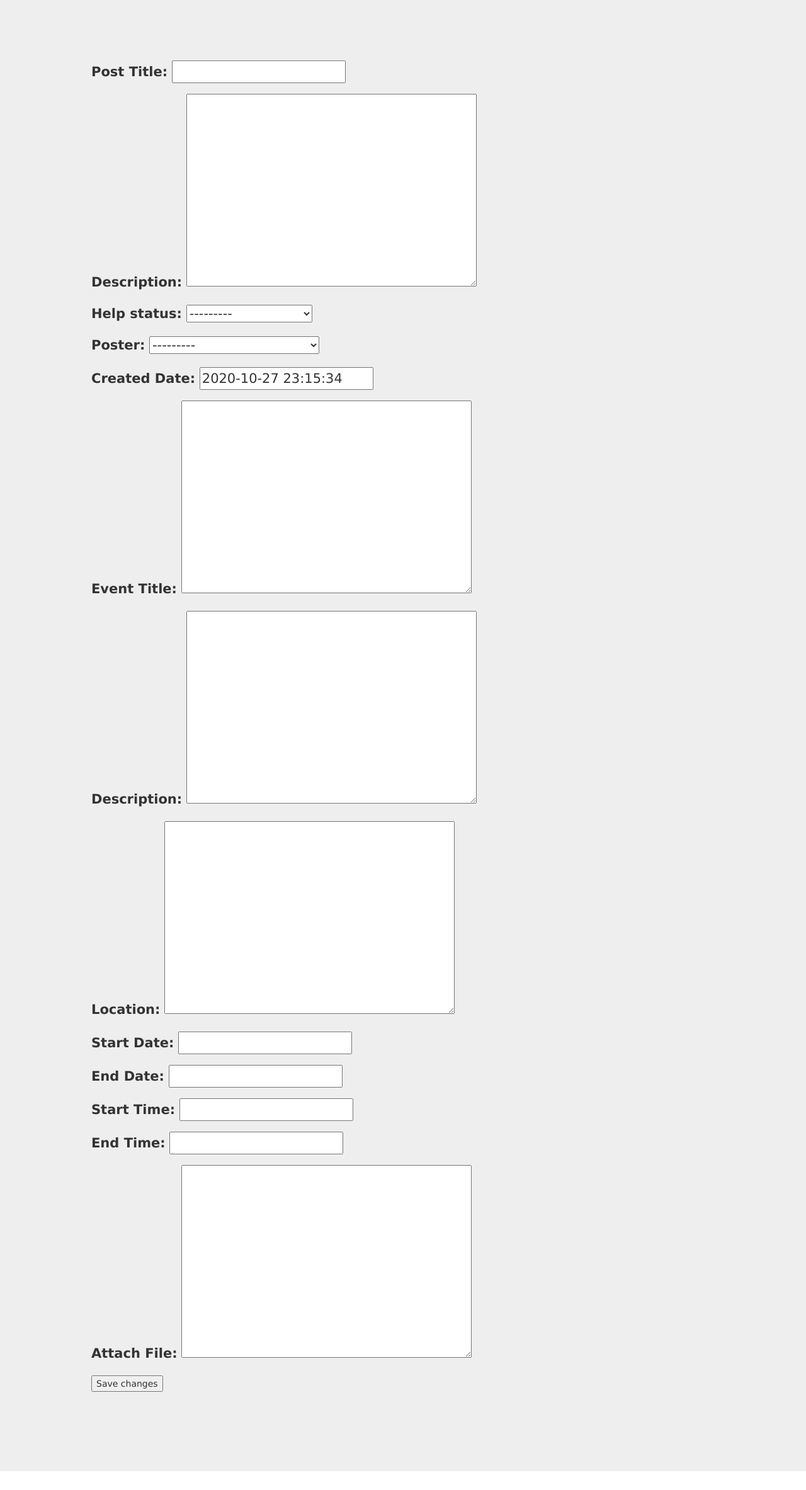
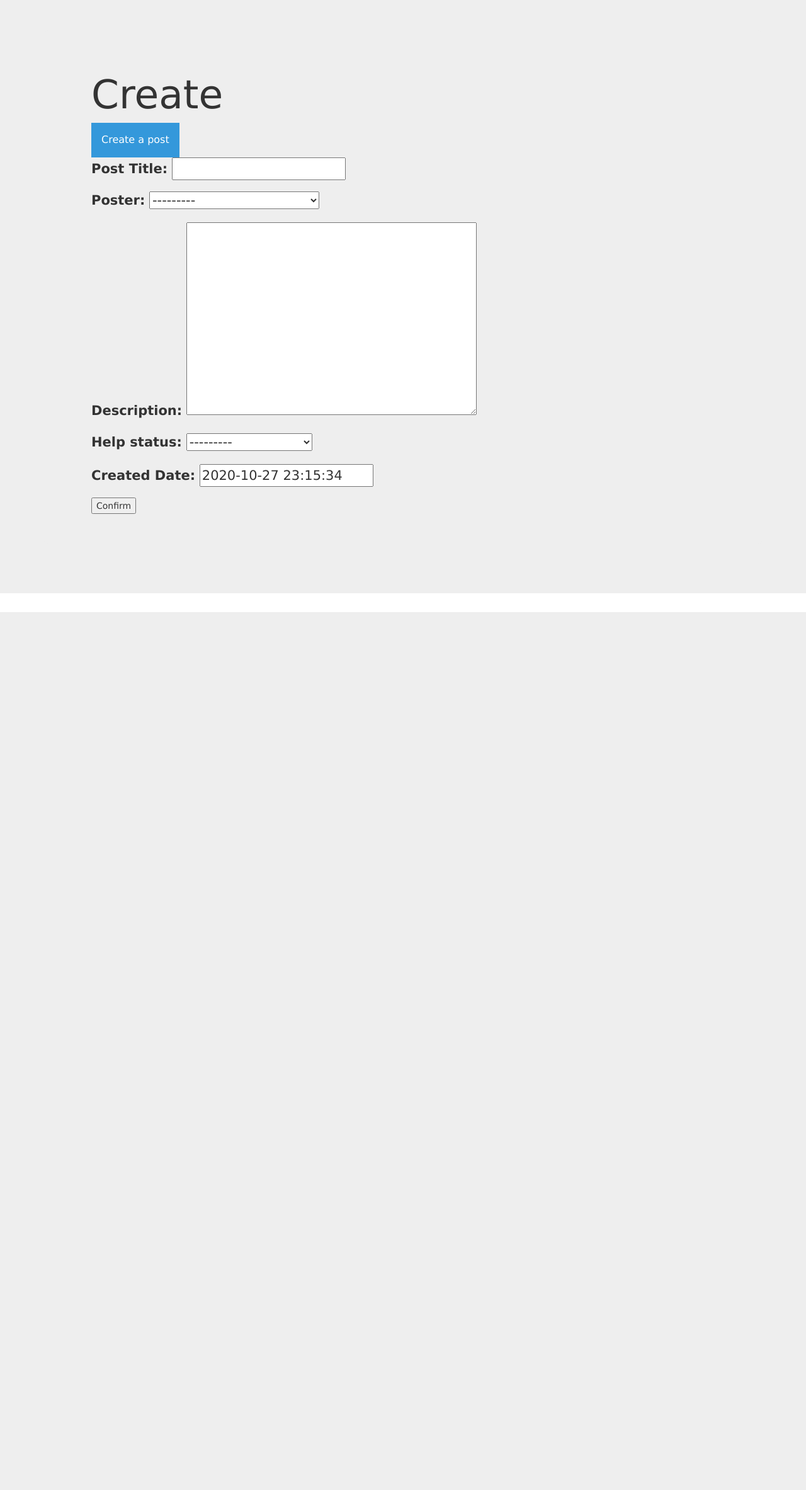
Before and after one commit to TAM-Team/Bubbles, a Django app: template hello/templates/create.html in a window 1280 px wide. Shown: the part 80-2446 px from the top of the page at 63% size. After the commit the page ends 1052 px from the top, so only its background shows below. Run offline with Django 3.2, Linux system fonts and the light colour scheme; the template is opened without the code that fills it: values that come from a table or form of the project are taken from there, others are empty; data comes from the database, SQL or seed files in the repository; some libraries are stand-ins or nearby versions.

Commit message:
Use both CreatePost and CreateEvent forms

```diff
--- a/hello/forms.py
+++ b/hello/forms.py
@@ -85,10 +85,20 @@ class CreatePostForm(forms.ModelForm):
 
     class Meta:
         model = Post
-        fields = ('post_title', 'description', 'help_status', 'poster', 'created_date')
+        fields = ('post_title', "poster", 'description', 'help_status', 'created_date')
+
+    def form_valid(self, form):
+        form = form.save(commit=False)
+        form.poster = self.request.user
+        form.save()
+        return super().form_valid(form)
 
 class CreateEventForm(forms.ModelForm):
 
     class Meta:
         model = Event
-        fields = ('event_title', 'description', 'location', 'start_date', 'end_date', 'start_time', 'end_time', 'attachment')
+        fields = ('event_title', 'organiser', 'description', 'location', 'start_date', 'end_date', 'start_time', 'end_time', 'attachment')
+
+    def __init__(self, *args, **kwargs):
+        super(CreateEventForm, self).__init__(*args, **kwargs)
+        self.fields['organiser'].widget.attrs['readonly'] = True
--- a/hello/models.py
+++ b/hello/models.py
@@ -31,13 +31,16 @@ class User(AbstractUser):
     profile_picture = models.ImageField(blank=True, null=True, upload_to="i/")
     first_name = models.CharField(max_length=255)
     last_name = models.CharField(max_length=255)
-    address = models.CharField(max_length=1025, default="Mount Albert, Auckland, New Zealand")
+    address = models.CharField(max_length=2225, default="Mount Albert, Auckland, New Zealand")
     # user_address = models.ForeignKey(Address, on_delete=models.PROTECT, null=True)
     class Meta:
         ordering = ['email']
 
     def __str__(self):
         return self.email
+
+    def get_name(self):
+        return "" + self.first_name + " " + self.last_name
     # def get_image(self):
     #     if (self.profile_picture != null):
     #         return self.profile_picture
@@ -77,8 +80,9 @@ class Helper(models.Model):
 
 
 class Event(models.Model):
-    event_title = models.TextField("Event Title")
-    location = models.TextField("Location")
+    event_title = models.CharField("Event Title", max_length=255)
+    location = models.CharField("Location", max_length=2225, default="Unitec Institute of Technology, Mt Albert Campus Map Carrington Road, Mount Albert, Auckland, New Zealand")
+
     description = models.TextField("Description")
     start_date = models.DateTimeField("Start Date")
     end_date = models.DateTimeField("End Date")
@@ -100,8 +104,3 @@ class Assisstant(models.Model):
 
     def __str__(self):
         return self.post
-
-# class UserForm(ModelForm):
-#     class Meta:
-#         model = User
-#         fields = ['username', 'first_name', 'last_name', 'email', 'password']
--- a/hello/templates/create.html
+++ b/hello/templates/create.html
@@ -1,12 +1,74 @@
 {% extends "home.html" %}
 {% block content %}
+<h1>Create</h1>
+<div class="dropdown">
+  <button id="btnDropdown" onclick="openDropMenu()" class="dropbtn">Create a post</button>
+  <div id="myDropdown" class="dropdown-content">
+    <button onclick="changeForm()" id="btnChangeDropdown" class="dropdown-button">Create an event</button>
+  </div>
+</div>
+
+<form id="post_form" method='POST'>
+  {% csrf_token %}
+  {{ create_post_form.as_p }}
+  <button type="submit" name="btn_post">Confirm</button>
+</form>
+<form id="event_form" method='POST' style="display:none;">
+  {% csrf_token %}
+  {{ create_event_form.as_p }}
+  <button type="submit" name="btn_event">Confirm</button>
+</form>
+
+<script>
+/* When the user clicks on the button,
+toggle between hiding and showing the dropdown content */
+function openDropMenu() {
+  document.getElementById("myDropdown").classList.toggle("show");
+}
+
+/* When the user clicks on the change dropdown button,
+toggle between hiding and showing the forms and swap text of buttons */
+function changeForm() {
+  btnContent = document.getElementById("btnChangeDropdown");
+  btnDropdown = document.getElementById("btnDropdown");
+  postForm = document.getElementById("post_form");
+  eventForm = document.getElementById("event_form");
+  if (btnDropdown.value=="Create a post") {
+    btnContent.value = "Create a post";
+    btnDropdown.value = "Create an event";
+    postForm.style.display = "block"
+    eventForm.style.display = "none"
+  }
+  else {
+    btnDropdown.value = "Create a post";
+    btnContent.value = "Create an event";
+    postForm.style.display = "none"
+    eventForm.style.display = "block"
+  }
+}
+
+// Close the dropdown if the user clicks outside of it
+window.onclick = function(event) {
+  if (!event.target.matches('.dropbtn')) {
+    var dropdowns = document.getElementsByClassName("dropdown-content");
+    var i;
+    for (i = 0; i < dropdowns.length; i++) {
+      var openDropdown = dropdowns[i];
+      if (openDropdown.classList.contains('show')) {
+        openDropdown.classList.remove('show');
+      }
+    }
+  }
+}
+</script>
+<script>
+    var onLoaded = function() {
+        var location_input = document.getElementById('id_location');
+        var autocomplete = new google.maps.places.Autocomplete(location_input);
+
+    }
+</script>
+<script src="https://maps.googleapis.com/maps/api/js?key=AIzaSyDZ2H-4oqs0b1pBNXtwydP-ne7BF6OX8DI&libraries=places&callback=onLoaded" async defer></script>
 
 
-<form method="post">
-  {% csrf_token %}
-  {{ create_post_form.as_p }}
-  {{ create_event_form.as_p }}
-  <button type="submit">Save changes</button>
-</form>
-
 {% endblock %}
```
